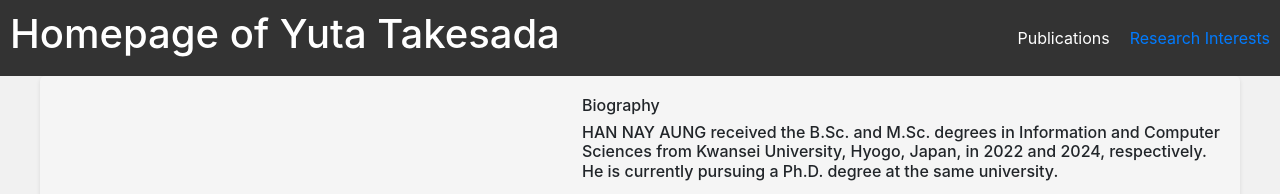
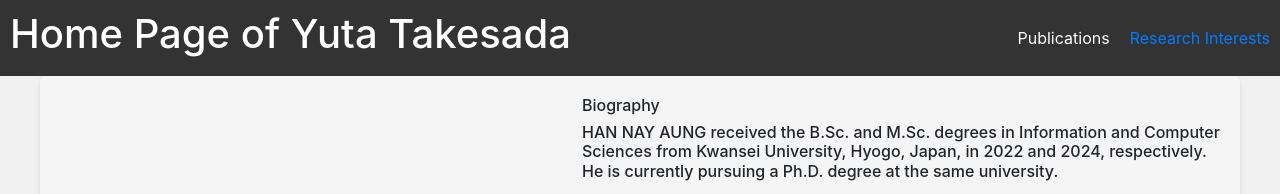
Before and after one commit to Takesad/test, a plain HTML site: page index.html in a window 1280 px wide. Shown: the top 194 px of the page. Drawn offline with nearby package versions, Linux system fonts and the light colour scheme.

Commit message:
Update index.html

```diff
--- a/index.html
+++ b/index.html
@@ -3,7 +3,7 @@
   <head>
     <meta charset="UTF-8">
     <meta name="author" content="Yuta Takesada">
-    <title>Homeage of Yuta Takesada</title>
+    <title>Home Page of Yuta Takesada</title>
     <!-- Add Bootstrap CSS link -->
     <link rel="stylesheet" href="https://stackpath.bootstrapcdn.com/bootstrap/4.5.2/css/bootstrap.min.css">
     <link rel="stylesheet" href="styles.css">
@@ -12,7 +12,7 @@
 
   <body>
     <header>
-      <h1>Homepage of Yuta Takesada</h1>
+      <h1>Home Page of Yuta Takesada</h1>
       <nav>
 	<ul class="menu">
           <li><a href="publications.html">Publications</a></li>
```
